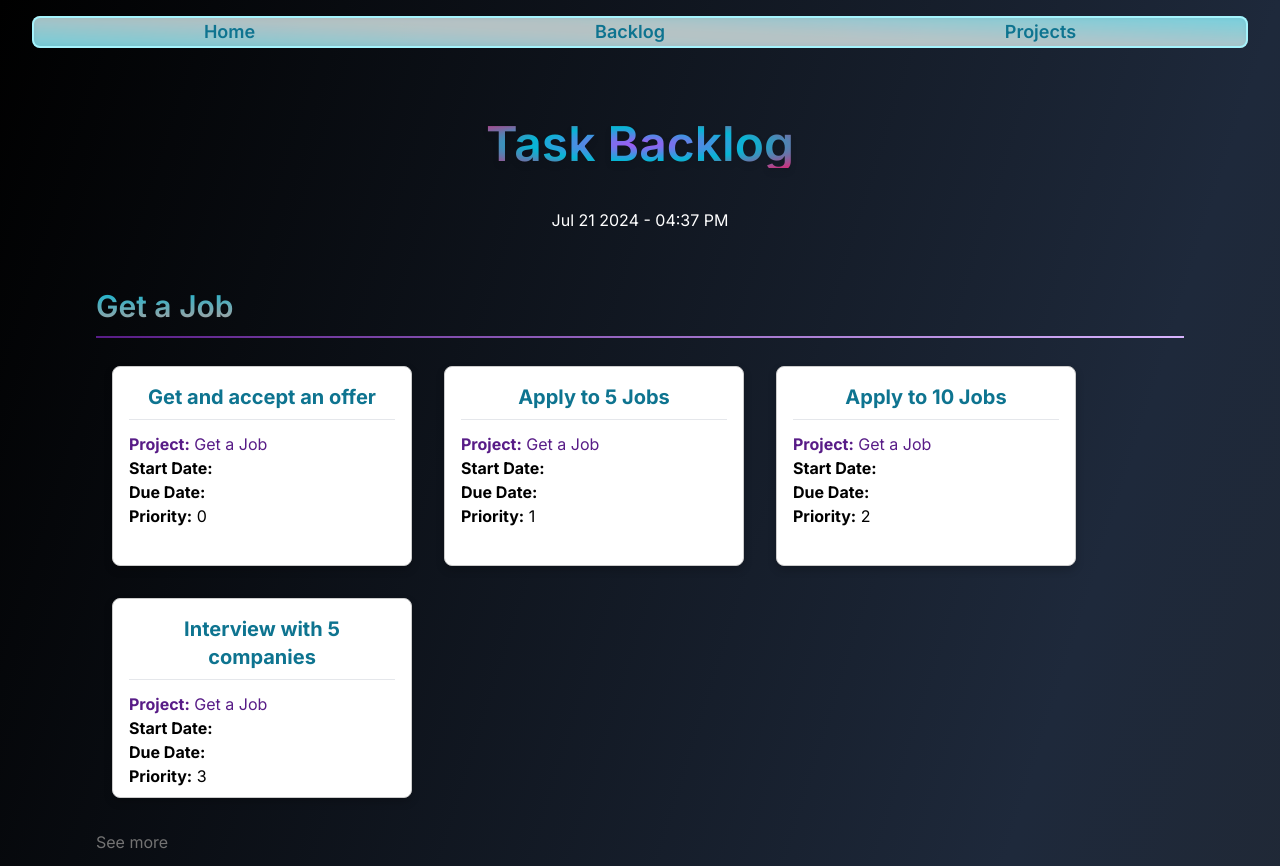
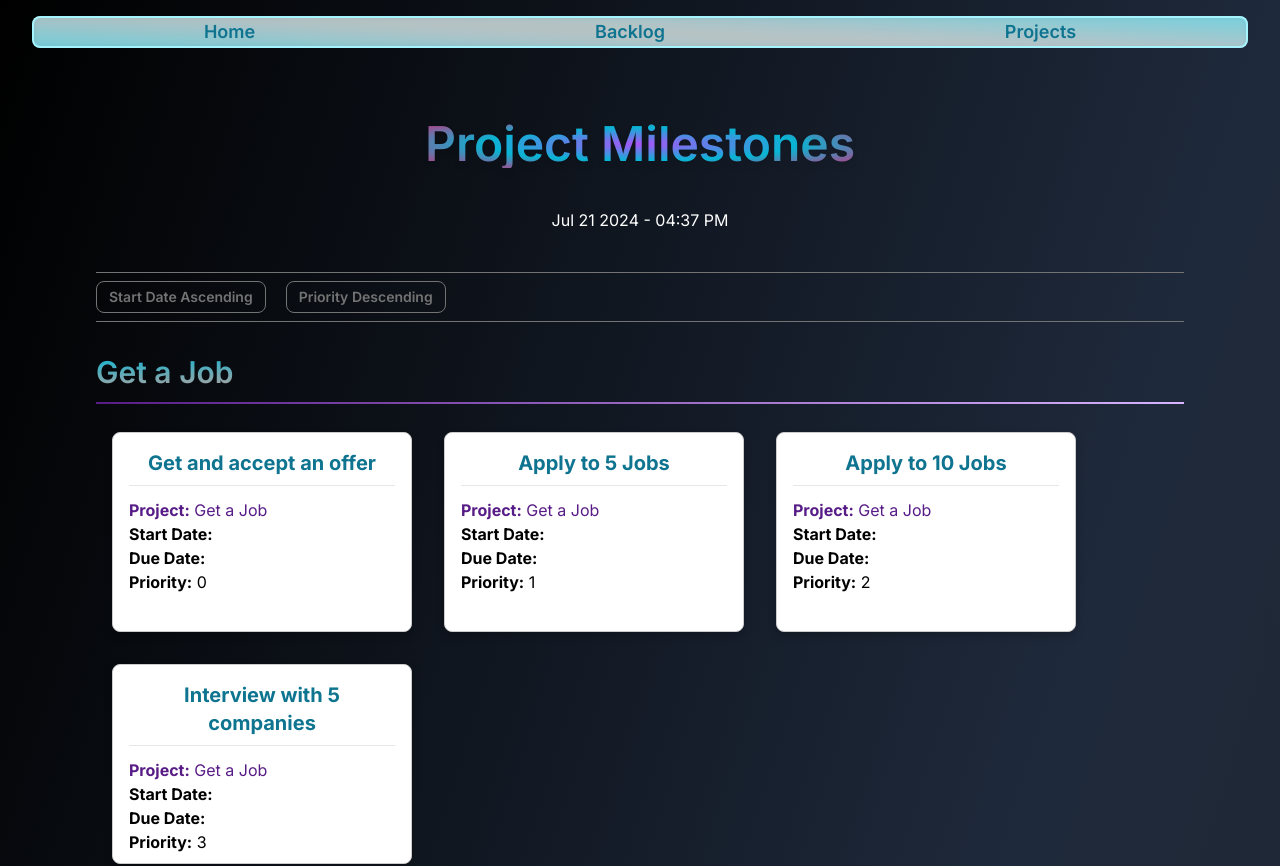
Before and after one commit to jjward25/new.myapp, a Next.js app: page /projects in a window 1280 px wide. Shown: the top 866 px of the page. Built offline with nearby package versions, Linux system fonts and the light colour scheme.

Commit message:
animationFun

```diff
--- a/src/app/backlog/page.js
+++ b/src/app/backlog/page.js
@@ -2,7 +2,7 @@
 import React from 'react';
 import fs from 'fs';
 import path from 'path';
-import TaskCard from './backlogTaskCard/TaskCard';
+import TaskCard from './components/TaskCard';
 import {getCurrentFormattedDate} from '../../components/date'
 
 const Backlog = async () => {
--- a/src/app/daily/page.js
+++ b/src/app/daily/page.js
@@ -2,7 +2,7 @@
 import React from 'react';
 import fs from 'fs';
 import path from 'path';
-import TaskCard from '../backlog/backlogTaskCard/TaskCard';
+import TaskCard from '../backlog/components/TaskCard';
 
 const Tasks = async () => {
   const filePath = path.join(process.cwd(), 'src/utils/jsons/daily.json');
--- a/src/app/page.tsx
+++ b/src/app/page.tsx
@@ -7,7 +7,7 @@ export default function Home() {
   return (
     <main className="flex min-h-screen flex-col items-center p-4 md:px-24 md:pt-12 w-full h-full">
 
-      <h1 className="hover:scale-150 text-5xl font-semibold text-slate-800 mt-2 mb-10 bg-clip-text text-transparent bg-gradient-radial  from-purple-500 via-cyan-500 to-pink-600 drop-shadow-md">{`Joe's Life`}</h1>
+      <h1 className="hover:animate-spin text-5xl font-semibold text-slate-800 mt-2 mb-10 bg-clip-text text-transparent bg-gradient-radial  from-purple-500 via-cyan-500 to-pink-600 drop-shadow-md">{`Joe's Life`}</h1>
       <p className='text-white mb-10'>{today}</p>
 
       <div className="flex flex-col w-full h-full mb-10">
--- a/src/app/projects/prjCard/MilestonesPage.js
+++ b/src/app/projects/components/MilestonesPage.js
@@ -26,6 +26,9 @@ const MilestonesPage = ({ milestones }) => {
     .sort((b, a) => b[1].projectPriority - a[1].projectPriority);
 
   const [visibleProjects, setVisibleProjects] = useState({});
+  const [sortOrder, setSortOrder] = useState('priority'); // 'priority' or 'date'
+  const [dateOrder, setDateOrder] = useState('asc'); // 'asc' or 'desc'
+  const [priorityOrder, setPriorityOrder] = useState('asc'); // 'asc' or 'desc'
 
   const handleToggleVisibility = (projectName) => {
     setVisibleProjects((prev) => ({
@@ -34,11 +37,46 @@ const MilestonesPage = ({ milestones }) => {
     }));
   };
 
+  const handleToggleSortOrder = (order) => {
+    if (order === 'date') {
+      setDateOrder((prevOrder) => (prevOrder === 'asc' ? 'desc' : 'asc'));
+      setSortOrder('date');
+    } else {
+      setPriorityOrder((prevOrder) => (prevOrder === 'asc' ? 'desc' : 'asc'));
+      setSortOrder('priority');
+    }
+  };
+
+  const sortMilestones = (milestones) => {
+    if (sortOrder === 'date') {
+      return milestones.sort((a, b) => {
+        const dateA = new Date(a["Start Date"]);
+        const dateB = new Date(b["Start Date"]);
+        return dateOrder === 'asc' ? dateA - dateB : dateB - dateA;
+      });
+    }
+    return milestones.sort((a, b) => priorityOrder === 'asc' ? a.Priority - b.Priority : b.Priority - a.Priority);
+  };
+
   return (
-    <div className="container mx-auto p-4 md:px-0">
+    <div className="container mx-auto md:px-0 h-0 md:h-auto">
+      <div className="flex justify-start space-x-5 mb-8 border-t border-b border-neutral-500 py-2">
+        <button
+          onClick={() => handleToggleSortOrder('date')}
+          className="btn btn-sm btn-outline btn-default text-neutral-500 hover:text-neutral-400 hover:underline"
+        >
+          Start Date {sortOrder === 'date' && dateOrder === 'asc' ? 'Descending' : 'Ascending'}
+        </button>
+        <button
+          onClick={() => handleToggleSortOrder('priority')}
+          className="btn btn-sm btn-outline btn-default text-neutral-500 hover:text-neutral-400 hover:underline"
+        >
+          Priority {sortOrder === 'priority' && priorityOrder === 'asc' ? 'Descending' : 'Ascending'}
+        </button>
+      </div>
       {sortedProjects.map(([projectName, { projectPriority, milestones }]) => {
-        // Sort milestones by Priority
-        const sortedMilestones = milestones.sort((b, a) => b.Priority - a.Priority);
+        // Sort milestones based on selected criteria
+        const sortedMilestones = sortMilestones(milestones);
 
         // Determine the number of milestones to display
         const shouldShowMore = sortedMilestones.length > 4;
--- a/src/app/projects/page.js
+++ b/src/app/projects/page.js
@@ -1,7 +1,7 @@
 // src/app/milestones/page.js
 import { promises as fs } from 'fs';
 import path from 'path';
-import MilestonesPage from './prjCard/MilestonesPage';
+import MilestonesPage from './components/MilestonesPage';
 import {getCurrentFormattedDate} from '../../components/date'
 
 // Function to read and parse the JSON file
@@ -24,7 +24,7 @@ const Milestones = async () => {
 
     <main className="flex min-h-screen flex-col items-center p-4 md:px-24 md:pt-12 w-full h-full">
 
-    <h1 className="hover:scale-150 text-5xl font-semibold text-slate-800 mt-2 mb-10 bg-clip-text text-transparent bg-gradient-radial  from-purple-500 via-cyan-500 to-pink-600 drop-shadow-md">Task Backlog</h1>
+    <h1 className="hover:animate-spin text-5xl font-semibold text-slate-800 mt-2 mb-10 bg-clip-text text-transparent bg-gradient-radial  from-purple-500 via-cyan-500 to-pink-600 drop-shadow-md text-center">Project Milestones</h1>
     <p className='text-white mb-10'>{today}</p>
 
     <div className="flex flex-col w-full h-full mb-10">
--- a/src/components/navbar.js
+++ b/src/components/navbar.js
@@ -6,9 +6,9 @@ export default function Navbar() {
                 <div className="cursor-pointer relative rounded-bl-md rounded-br-md md:rounded-lg w-full overflow-hidden md:my-1 h-full">
                     <div className="absolute -inset-3  bg-gradient-to-tr from-cyan-300 via-neutral-300 to-cyan-300 dark:bg-black blur opacity-90"></div>
                     <div className="relative rounded-bl-lg rounded-br-lg md:rounded-lg flex justify-around border-2 border-cyan-200">
-                        <Link className="font-semibold text-cyan-700 dark:text-cyan-900 hover:bg-clip-text hover:text-transparent hover:bg-gradient-to-br from-pink-500 via-red-500 to-yellow-500 text-lg" href={"/"}>Home</Link>
-                        <Link className="font-semibold text-cyan-700 dark:text-cyan-900 hover:bg-clip-text hover:text-transparent hover:bg-gradient-to-br from-pink-500 via-red-500 to-yellow-500 text-lg" href={"/backlog"}>Backlog</Link>
-                        <Link className="font-semibold text-cyan-700 dark:text-cyan-900 hover:bg-clip-text hover:text-transparent hover:bg-gradient-to-br from-pink-500 via-red-500 to-yellow-500 text-lg" href={"/projects"}>Projects</Link>
+                        <Link className="hover:scale-95 font-semibold text-cyan-700 dark:text-cyan-900 hover:bg-clip-text hover:text-transparent hover:bg-gradient-to-br from-pink-500 via-red-500 to-yellow-500 text-lg" href={"/"}>Home</Link>
+                        <Link className="hover:scale-95 font-semibold text-cyan-700 dark:text-cyan-900 hover:bg-clip-text hover:text-transparent hover:bg-gradient-to-br from-pink-500 via-red-500 to-yellow-500 text-lg" href={"/backlog"}>Backlog</Link>
+                        <Link className="hover:scale-95 font-semibold text-cyan-700 dark:text-cyan-900 hover:bg-clip-text hover:text-transparent hover:bg-gradient-to-br from-pink-500 via-red-500 to-yellow-500 text-lg" href={"/projects"}>Projects</Link>
                     </div>
                 </div>
             </nav>
--- a/tailwind.config.ts
+++ b/tailwind.config.ts
@@ -15,6 +15,6 @@ const config: Config = {
       },
     },
   },
-  plugins: [],
+  plugins: [require('daisyui')],
 };
 export default config;
```
Also changed, not shown: src/app/backlog/components/TaskCard.css (renamed from src/app/backlog/backlogTaskCard/TaskCard.css), src/app/backlog/components/TaskCard.js (renamed from src/app/backlog/backlogTaskCard/TaskCard.js), src/app/projects/components/PrjCard.css (renamed from src/app/projects/prjCard/PrjCard.css), src/app/projects/components/PrjCard.js (renamed from src/app/projects/prjCard/PrjCard.js).
